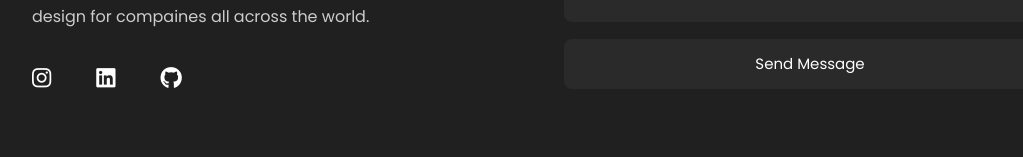
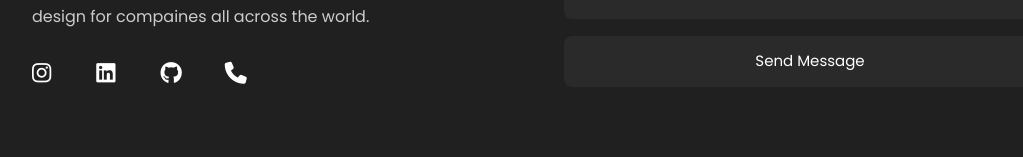
Before and after one commit to khayb1/my-Portfolio, a plain HTML site: page index.html in a window 1280 px wide. Shown: the part 4220-4377 px from the top of the page, without its empty margins (96-1119 px from the left). Drawn offline with nearby package versions, Linux system fonts and the light colour scheme.

Commit message:
Update index.html

```diff
--- a/index.html
+++ b/index.html
@@ -207,10 +207,6 @@
     </div>
   </section>
 
-
-
-
-
   <!------------------Contact section------------>
   <section class="contact " id="contact">
     <div class="contact-text hidden">
@@ -221,9 +217,9 @@
 
       <div class="contact-icons hidden">
         <a href="http://www.instagram.com/khay_b1"><i class="fa-brands fa-instagram"></i></a>
-        <a href="http://www.linkedin.com/in/Kelvin-Osei"><i class="fa-brands fa-linkedin"></i></a>
+        <a href="http://www.linkedin.com/in/kelvin-osei-79aa41277"><i class="fa-brands fa-linkedin"></i></a>
         <a href="http://www.github.com/Kelvin-Osei"><i class="fa-brands fa-github"></i></a>
-        <a href="tel:+267139359"><i class="fa-light fa-phone"></i></a>
+        <a href="tel:+267139359"><i class="fas fa-phone"></i></a>
       </div>
     </div>
 
@@ -235,9 +231,7 @@
         <input type="number" placeholder="your Mobile Number" required name="number">
         <textarea name="Message" id="" cols="35" rows="10" placeholder="How Can I Help You " required ></textarea>
         <input class="button" type="submit" value="Send Message" class="submit" required>
-
       </form>
-
     </div>
   </section>
 
```
